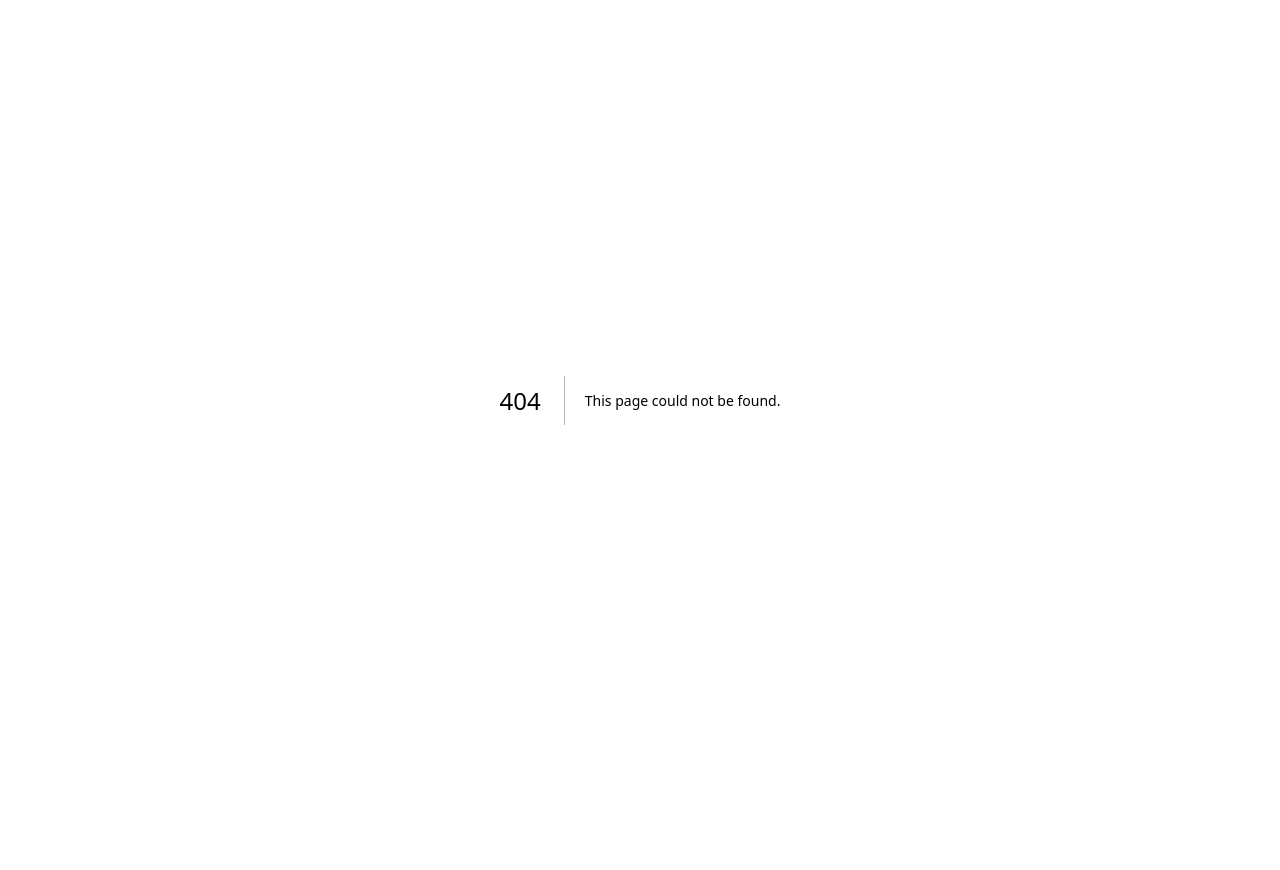
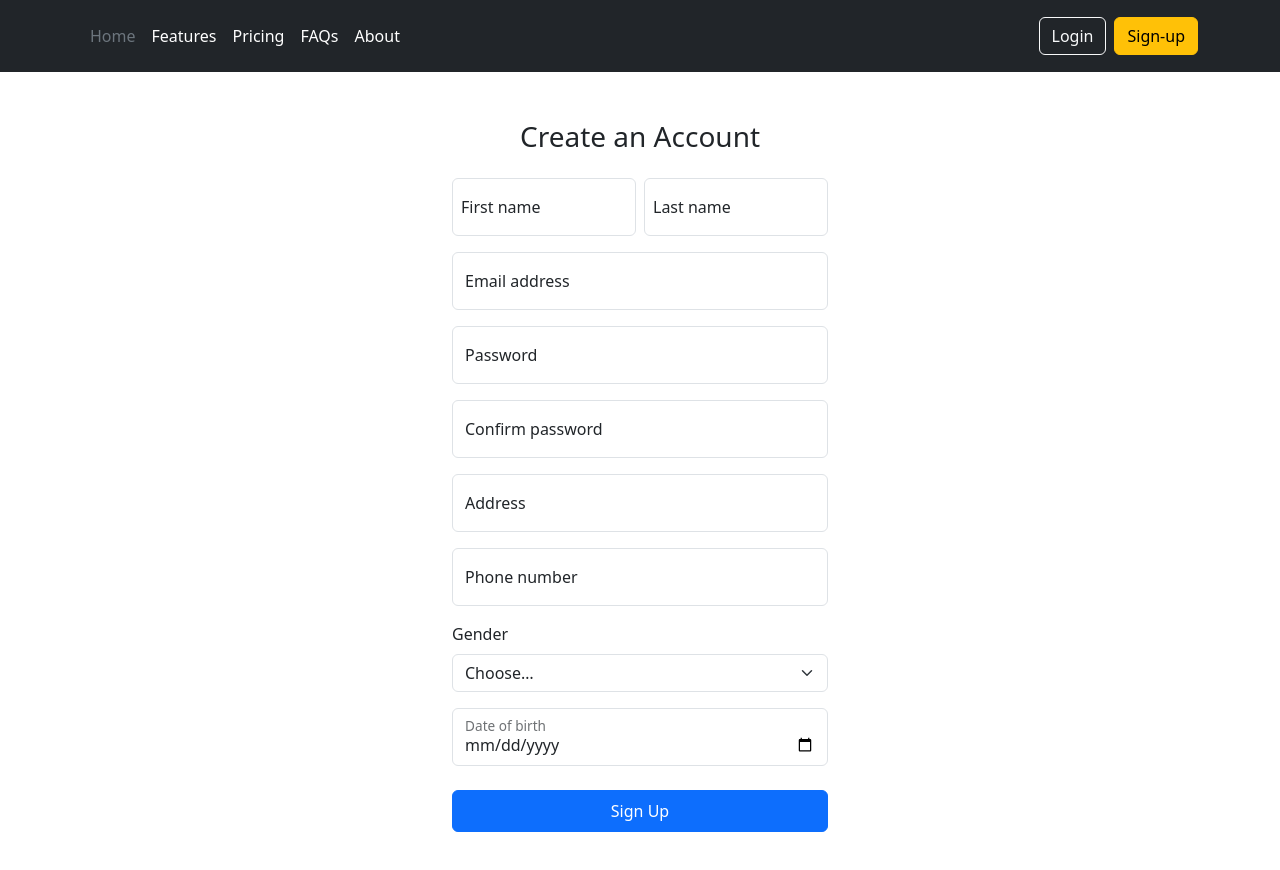
Before and after one commit to ErikLs1/JS_TS_VUE_REACT, a Next.js app in the folder iism_front/: page /register in a window 1280 px wide. Before the commit this address had no page. Shown: the top 870 px of the page. Before the commit the page ends 800 px from the top, so only its background shows below. Built offline with nearby package versions, Linux system fonts and the light colour scheme.

Commit message:
create login and register pages (not connected to backend)

```diff
--- a/iism_front/package.json
+++ b/iism_front/package.json
@@ -11,6 +11,7 @@
   "dependencies": {
     "axios": "^1.9.0",
     "bootstrap": "^5.3.5",
+    "bootstrap-icons": "^1.12.1",
     "next": "15.3.1",
     "react": "^19.0.0",
     "react-dom": "^19.0.0"
--- /dev/null
+++ b/iism_front/src/Components/Header.tsx
@@ -0,0 +1,29 @@
+"use client"
+
+import Link from "next/link";
+
+export default function Header(){
+	return (
+		<>
+			<header className="p-3 text-bg-dark">
+				<div className="container">
+					<div className="d-flex flex-wrap align-items-center justify-content-center justify-content-lg-start">
+
+						<ul className="nav col-12 col-lg-auto me-lg-auto mb-2 justify-content-center mb-md-0">
+							<li><Link href="/" className="nav-link px-2 text-secondary">Home</Link></li>
+							<li><Link href="#" className="nav-link px-2 text-white">Features</Link></li>
+							<li><Link href="#" className="nav-link px-2 text-white">Pricing</Link></li>
+							<li><Link href="#" className="nav-link px-2 text-white">FAQs</Link></li>
+							<li><Link href="#" className="nav-link px-2 text-white">About</Link></li>
+						</ul>
+
+						<div className="text-end">
+							<Link href="/login" type="button" className="btn btn-outline-light me-2">Login</Link>
+							<Link href="/register" type="button" className="btn btn-warning">Sign-up</Link>
+						</div>
+					</div>
+				</div>
+			</header>
+		</>
+	)
+}
--- a/iism_front/src/app/layout.tsx
+++ b/iism_front/src/app/layout.tsx
@@ -2,6 +2,7 @@ import type { Metadata } from "next";
 import 'bootstrap/dist/css/bootstrap.css';
 import "./globals.css";
 import BootstrapActivation from "@/Helpers/BootstrapActivation";
+import Header from "@/Components/Header";
 
 
 export const metadata: Metadata = {
@@ -17,7 +18,12 @@ export default function RootLayout({
   return (
     <html lang="en">
       <body>
-        {children}
+	  <Header/>
+	  <div className="container">
+		  <main role="main" className="pb-3">
+			  {children}
+		  </main>
+	  </div>
 	  <BootstrapActivation />
       </body>
     </html>
--- /dev/null
+++ b/iism_front/src/app/register/page.tsx
@@ -0,0 +1,136 @@
+"use client"
+
+import {FormEvent} from "react";
+
+export default function Register() {
+	const handleSubmit = (e: FormEvent<HTMLFormElement>) => {
+		e.preventDefault()
+		// TODO: handle registration
+	}
+
+	return(
+		<>
+			<form onSubmit={handleSubmit} className="container py-5" style={{ maxWidth: 400 }}>
+				<h1 className="h3 mb-4 fw-normal text-center">Create an Account</h1>
+
+				{/* First and Last name */}
+				<div className="row g-2 mb-3">
+					<div className="col-md-6 form-floating">
+						<input
+							type="text"
+							className="form-control"
+							id="firstName"
+							placeholder="First Name"
+							required
+						/>
+						<label htmlFor="firstName">First name</label>
+					</div>
+
+					<div className="col-md-6 form-floating">
+						<input
+							type="text"
+							className="form-control"
+							id="lastName"
+							placeholder="Last name"
+							required
+						/>
+						<label htmlFor="lastName">Last name</label>
+					</div>
+				</div>
+
+				{/* Email */}
+				<div className="form-floating mb-3">
+					<input
+						type="email"
+						className="form-control"
+						id="email"
+						placeholder="name@example.com"
+						required
+					/>
+					<label htmlFor="email">Email address</label>
+				</div>
+
+				{/* Password */}
+				<div className="form-floating mb-3">
+					<input
+						type="password"
+						className="form-control"
+						id="password"
+						placeholder="Password"
+						required
+					/>
+					<label htmlFor="password">Password</label>
+				</div>
+
+				{/* Password confirm */}
+				<div className="form-floating mb-3">
+					<input
+						type="password"
+						className="form-control"
+						id="confirmPassword"
+						placeholder="Confirm Password"
+						required
+					/>
+					<label htmlFor="confirmPassword">Confirm password</label>
+				</div>
+
+				{/* Phone number */}
+				<div className="form-floating mb-3">
+					<input
+						type="text"
+						className="form-control"
+						id="address"
+						placeholder="Raja 4C, 12616 Tallinn, Estonia"
+						required
+					/>
+					<label htmlFor="address">Address</label>
+				</div>
+
+				{/* Phone number */}
+				<div className="form-floating mb-3">
+					<input
+						type="tel"
+						className="form-control"
+						id="phoneNumber"
+						placeholder="+372 42383339"
+						required
+					/>
+					<label htmlFor="phoneNumber">Phone number</label>
+				</div>
+
+				{/* Gender */}
+				<div className="mb-3">
+					<label htmlFor="gender" className="form-label">
+						Gender
+					</label>
+					<select
+						id="gender"
+						className="form-select"
+						defaultValue=""
+						required
+					>
+						<option value="" disabled>
+							Choose…
+						</option>
+						<option value="female">Female</option>
+						<option value="male">Male</option>
+					</select>
+				</div>
+
+				{/* Date of birth */}
+				<div className="form-floating mb-4">
+					<input
+						type="date"
+						className="form-control"
+						id="dob"
+						placeholder="Date of birth"
+						required
+					/>
+					<label htmlFor="dob">Date of birth</label>
+				</div>
+
+				<button className="btn btn-primary w-100 py-2" type="submit">Sign Up</button>
+			</form>
+		</>
+	)
+}
```
Also changed, not shown: iism_front/src/app/login/page.tsx (added, +54 -0 lines), 1 other file (tests, documents, lock files or other folders).
